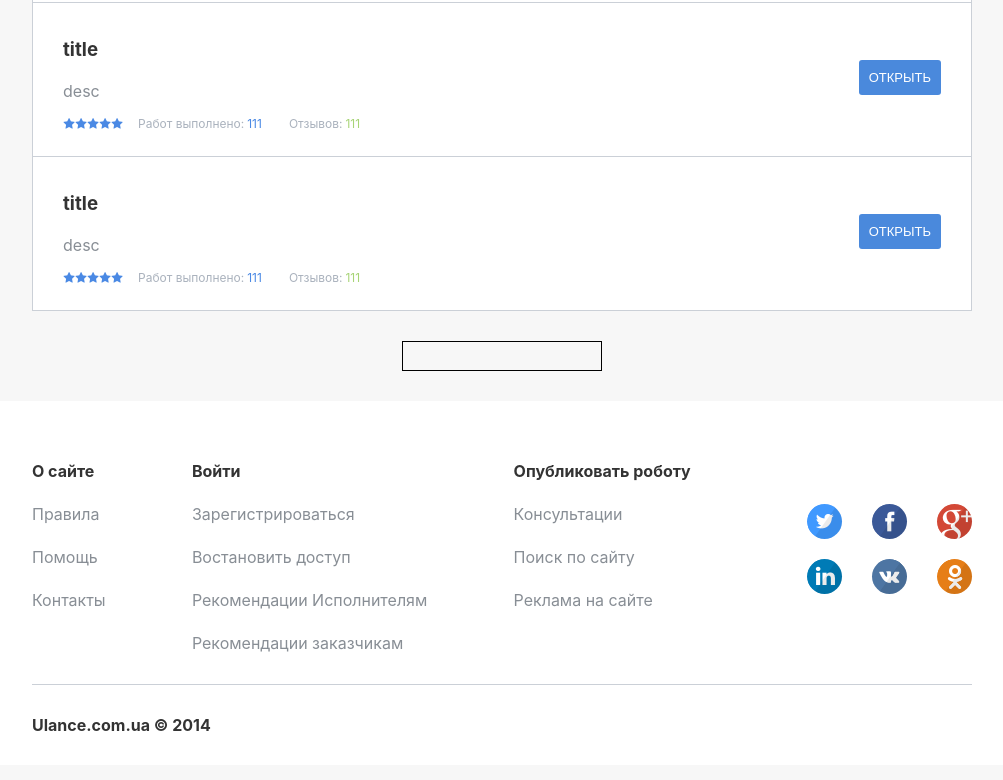
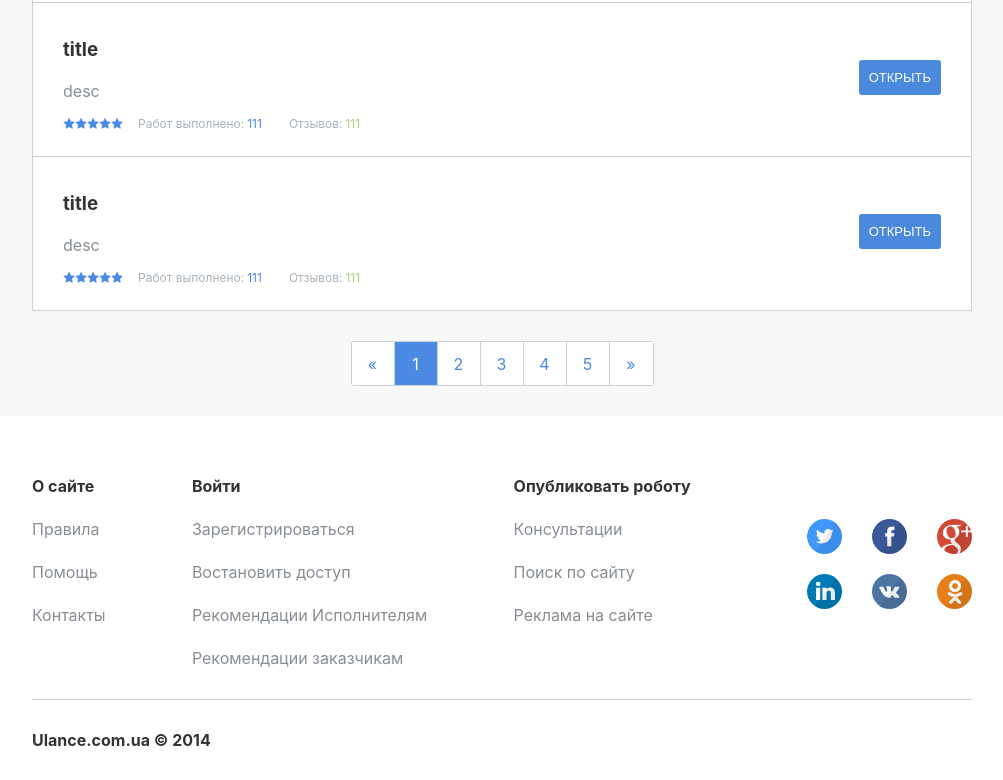
Before and after one commit to yarik-vv/mobox-test, a website built with webpack: page source/index.ejs in a window 1280 px wide. Shown: the part 970-1750 px from the top of the page, without its empty margins (138-1141 px from the left). Built offline with nearby package versions, Linux system fonts and the light colour scheme.

Commit message:
created pagination block and implement script

```diff
--- a/source/index.ejs
+++ b/source/index.ejs
@@ -110,7 +110,17 @@
   </div>
 
 
-  <div id="pagination"></div>
+
+  <ul id="pagination">
+    <li id="prev">&#171;</li>
+    <li id="page1" class="active">1</li>
+    <li id="page2">2</li>
+    <li id="page3">3</li>
+    <li id="page4">4</li>
+    <li id="page5">5</li>
+    <li id="next">&#187;</li>
+  </ul>
+
   </main>
 
   <footer>
--- a/source/scss/main.scss
+++ b/source/scss/main.scss
@@ -10,6 +10,10 @@ a {
   &:hover{
     cursor: pointer;
   }
+}
+
+ul{
+  list-style-type: none;
 }
 
 // svg {
@@ -444,12 +448,44 @@ main{
 }
 
 //}
-#pagination{
+#pagination {
+  @include flex(row, space-between, center);
   align-self: center;
   margin: 30px 0 30px 0;
-  width: 200px;
-  height: 30px;
-  border: 1px solid black;
+  //width: 200px;
+  //height: 30px;
+  border: 1px solid $gray-border;
+  border-radius: 3px;
+
+  li{
+    @include flex(row, center, center);
+    height: 43px;
+    width: 43px;
+    border: 0;
+    //background: #4a89e4;
+    background: white;
+    color: #4a89e4;
+    border-right: 1px solid $gray-border;
+
+    &:last-child{
+      border: none;
+    }
+
+    &:hover{
+      cursor: pointer;
+      background: $gray-border;
+      color: white;
+    }
+  }
+
+  .active{
+    background: #4a89e4;
+    color: white;
+
+    &:hover{
+      background: #4a89e4;
+    }
+  }
 }
 ///////////////-------------foooter-----------------------
 footer{
```
Also changed, not shown: source/pagination.js (added, +69 -0 lines).
